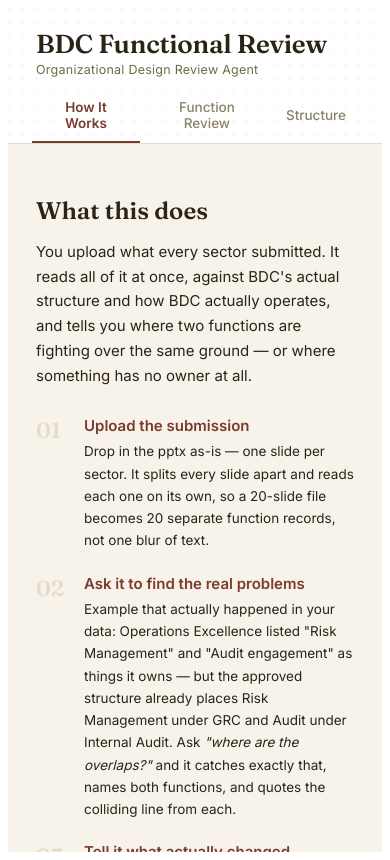
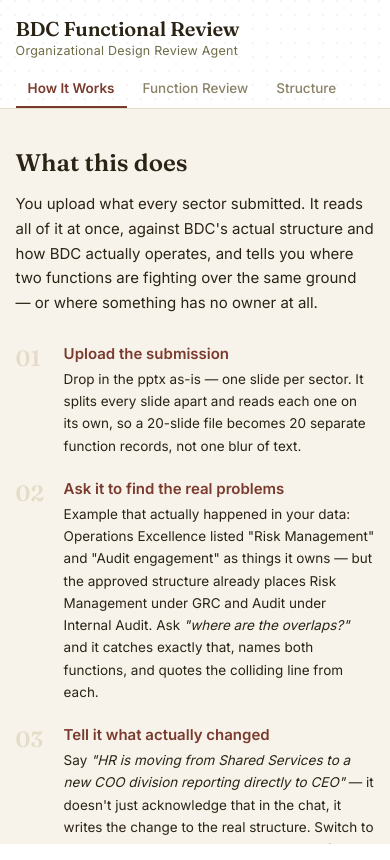
Before and after one commit to OsaidBabeer/functional-review, a Next.js app: page / in a window 390 px wide. Built offline with nearby package versions, Linux system fonts and the light colour scheme.

Commit message:
Update index.js

```diff
--- a/pages/index.js
+++ b/pages/index.js
@@ -22,12 +22,14 @@
   return (
     <>
       <Head>
+        <meta name="viewport" content="width=device-width, initial-scale=1" />
         <link rel="preconnect" href="https://fonts.googleapis.com" />
         <link
           href="https://fonts.googleapis.com/css2?family=Fraunces:ital,opsz,wght@0,9..144,400;0,9..144,600;1,9..144,500&family=Inter:wght@400;500;600&display=swap"
           rel="stylesheet"
         />
       </Head>
+      <style>{`html, body, #__next { height: 100%; margin: 0; padding: 0; }`}</style>
       <div style={s.page}>
         <header style={s.header}>
           <div style={s.pattern} aria-hidden="true" />
@@ -314,34 +316,34 @@
 }
 
 const s = {
-  page: { maxWidth: 900, margin: '0 auto', height: '100vh', display: 'flex', flexDirection: 'column', fontFamily: "'Inter', -apple-system, sans-serif", background: parch, color: ink },
+  page: { width: '100%', height: '100vh', display: 'flex', flexDirection: 'column', fontFamily: "'Inter', -apple-system, sans-serif", background: parch, color: ink },
   header: { position: 'relative', background: '#fff', borderBottom: `1px solid ${line}` },
   pattern: { position: 'absolute', inset: 0, backgroundImage: 'radial-gradient(circle at 1px 1px, rgba(110,107,71,0.15) 1px, transparent 0)', backgroundSize: '14px 14px', opacity: 0.5 },
-  headerInner: { position: 'relative', display: 'flex', justifyContent: 'space-between', alignItems: 'center', padding: '20px 28px 12px' },
-  title: { fontFamily: "'Fraunces', serif", fontSize: 26, fontWeight: 600, letterSpacing: '-0.01em', color: ink },
+  headerInner: { position: 'relative', display: 'flex', justifyContent: 'space-between', alignItems: 'center', padding: 'clamp(14px, 4vw, 20px) clamp(14px, 4vw, 28px) 12px' },
+  title: { fontFamily: "'Fraunces', serif", fontSize: 'clamp(20px, 5vw, 26px)', fontWeight: 600, letterSpacing: '-0.01em', color: ink },
   subtitle: { fontSize: 12.5, color: olive, marginTop: 2, letterSpacing: '0.02em' },
-  tabRow: { position: 'relative', display: 'flex', gap: 4, padding: '0 24px' },
-  tabBtn: { background: 'none', border: 'none', padding: '10px 12px', fontSize: 13.5, cursor: 'pointer', fontFamily: "'Inter', sans-serif" },
+  tabRow: { position: 'relative', display: 'flex', gap: 4, overflowX: 'auto', whiteSpace: 'nowrap', padding: '0 clamp(14px, 4vw, 24px)' },
+  tabBtn: { background: 'none', border: 'none', padding: '10px 12px', fontSize: 13.5, cursor: 'pointer', fontFamily: "'Inter', sans-serif", flexShrink: 0 },
 
-  uploadRow: { display: 'flex', alignItems: 'center', gap: 12, padding: '12px 28px', background: '#fff', borderBottom: `1px solid ${line}` },
+  uploadRow: { display: 'flex', alignItems: 'center', gap: 12, padding: '12px clamp(14px, 4vw, 28px)', background: '#fff', borderBottom: `1px solid ${line}` },
   uploadBtn: { background: brick, color: '#fff', border: 'none', borderRadius: 6, padding: '9px 16px', fontSize: 13, fontWeight: 500, cursor: 'pointer', fontFamily: "'Inter', sans-serif" },
   uploadStatusInline: { fontSize: 12.5, color: olive },
 
-  chatArea: { flex: 1, overflowY: 'auto', padding: '20px 28px', display: 'flex', flexDirection: 'column', gap: 16 },
+  chatArea: { flex: 1, overflowY: 'auto', padding: 'clamp(14px, 4vw, 20px) clamp(14px, 4vw, 28px)', display: 'flex', flexDirection: 'column', gap: 16 },
   bubbleRow: { display: 'flex', alignItems: 'flex-start', gap: 10 },
   avatar: { width: 28, height: 28, borderRadius: '50%', background: olive, color: '#fff', fontSize: 10.5, fontWeight: 600, display: 'flex', alignItems: 'center', justifyContent: 'center', flexShrink: 0, marginTop: 2 },
   userBubble: { background: brick, color: '#fff', padding: '11px 16px', borderRadius: '14px 14px 3px 14px', maxWidth: '72%', whiteSpace: 'pre-wrap', fontSize: 14.5, lineHeight: 1.55 },
   assistantBubble: { background: '#fff', border: `1px solid ${line}`, color: ink, padding: '11px 16px', borderRadius: '3px 14px 14px 14px', maxWidth: '78%', whiteSpace: 'pre-wrap', fontSize: 14.5, lineHeight: 1.6 },
   thinking: { color: olive, fontStyle: 'italic', fontFamily: "'Fraunces', serif" },
 
-  quickRow: { padding: '10px 28px 0', background: '#fff' },
+  quickRow: { padding: '10px clamp(14px, 4vw, 28px) 0', background: '#fff' },
   quickBtn: { background: 'transparent', color: olive, border: `1px solid ${olive}`, borderRadius: 6, padding: '7px 14px', fontSize: 12.5, fontWeight: 500, cursor: 'pointer', fontFamily: "'Inter', sans-serif" },
 
-  inputRow: { display: 'flex', gap: 10, padding: '18px 28px', borderTop: `1px solid ${line}`, background: '#fff' },
+  inputRow: { display: 'flex', gap: 10, padding: 'clamp(12px, 4vw, 18px) clamp(14px, 4vw, 28px)', borderTop: `1px solid ${line}`, background: '#fff' },
   input: { flex: 1, padding: '13px 16px', borderRadius: 7, border: `1px solid ${line}`, fontSize: 14.5, outline: 'none', fontFamily: "'Inter', sans-serif", background: parch },
   sendBtn: { background: ink, color: '#fff', border: 'none', borderRadius: 7, padding: '0 26px', fontSize: 14.5, fontWeight: 500, cursor: 'pointer', fontFamily: "'Inter', sans-serif" },
 
-  structureArea: { flex: 1, overflowY: 'auto', overflowX: 'auto', padding: '28px' },
+  structureArea: { flex: 1, overflowY: 'auto', overflowX: 'auto', padding: 'clamp(16px, 5vw, 28px)' },
   structureIntro: { fontSize: 13, color: olive, marginBottom: 28, maxWidth: 560, lineHeight: 1.5 },
 
   orgChart: { display: 'flex', flexDirection: 'column', alignItems: 'center', minWidth: 'fit-content' },
@@ -354,7 +356,7 @@
   deptStack: { display: 'flex', flexDirection: 'column', gap: 6, alignItems: 'stretch' },
   deptBox: { background: '#fff', border: `1px solid ${line}`, borderRadius: 5, padding: '6px 12px', fontSize: 12, whiteSpace: 'nowrap', textAlign: 'center' },
 
-  helpArea: { flex: 1, overflowY: 'auto', padding: '32px 28px', maxWidth: 660 },
+  helpArea: { flex: 1, overflowY: 'auto', padding: 'clamp(18px, 5vw, 32px) clamp(14px, 4vw, 28px)', maxWidth: 660 },
   helpH2: { fontFamily: "'Fraunces', serif", fontSize: 24, marginBottom: 10 },
   helpLead: { fontSize: 15, lineHeight: 1.65, color: ink, marginBottom: 28 },
   helpStep: { display: 'flex', gap: 16, marginBottom: 22 },
```
